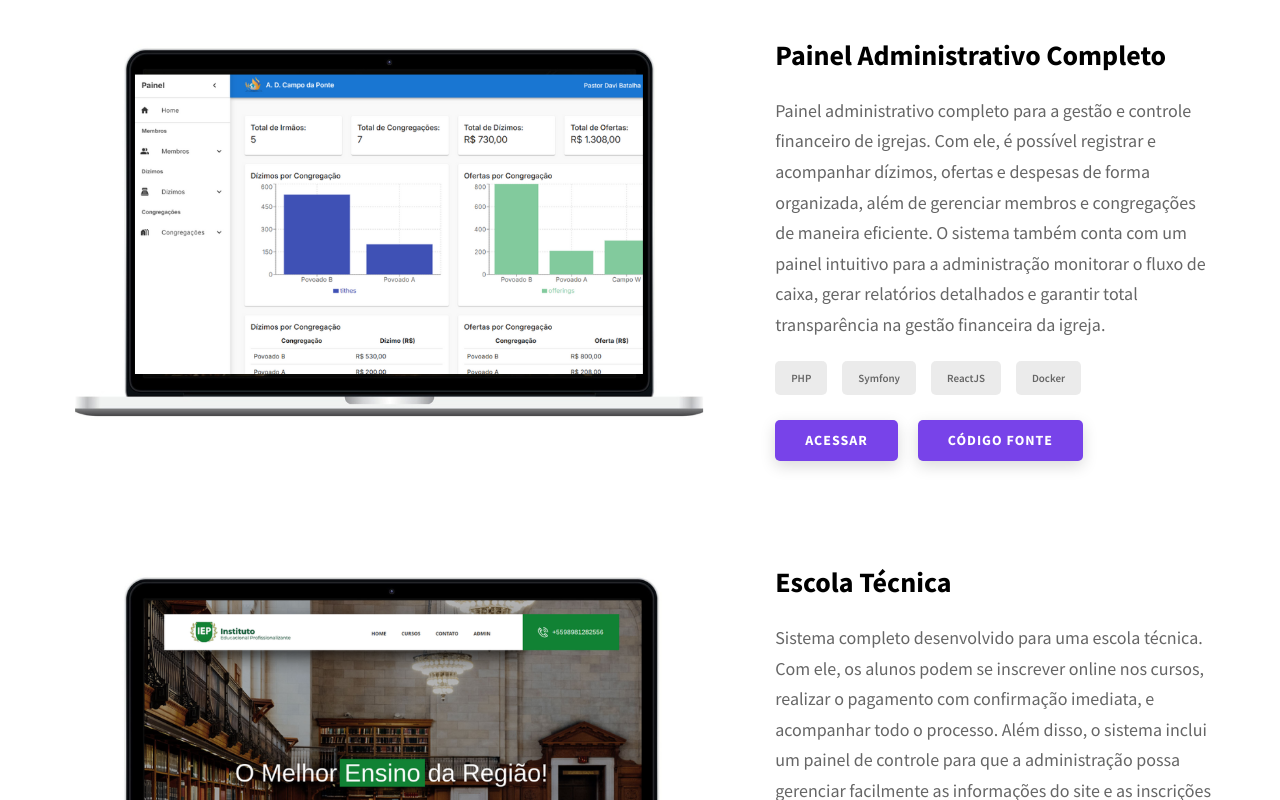
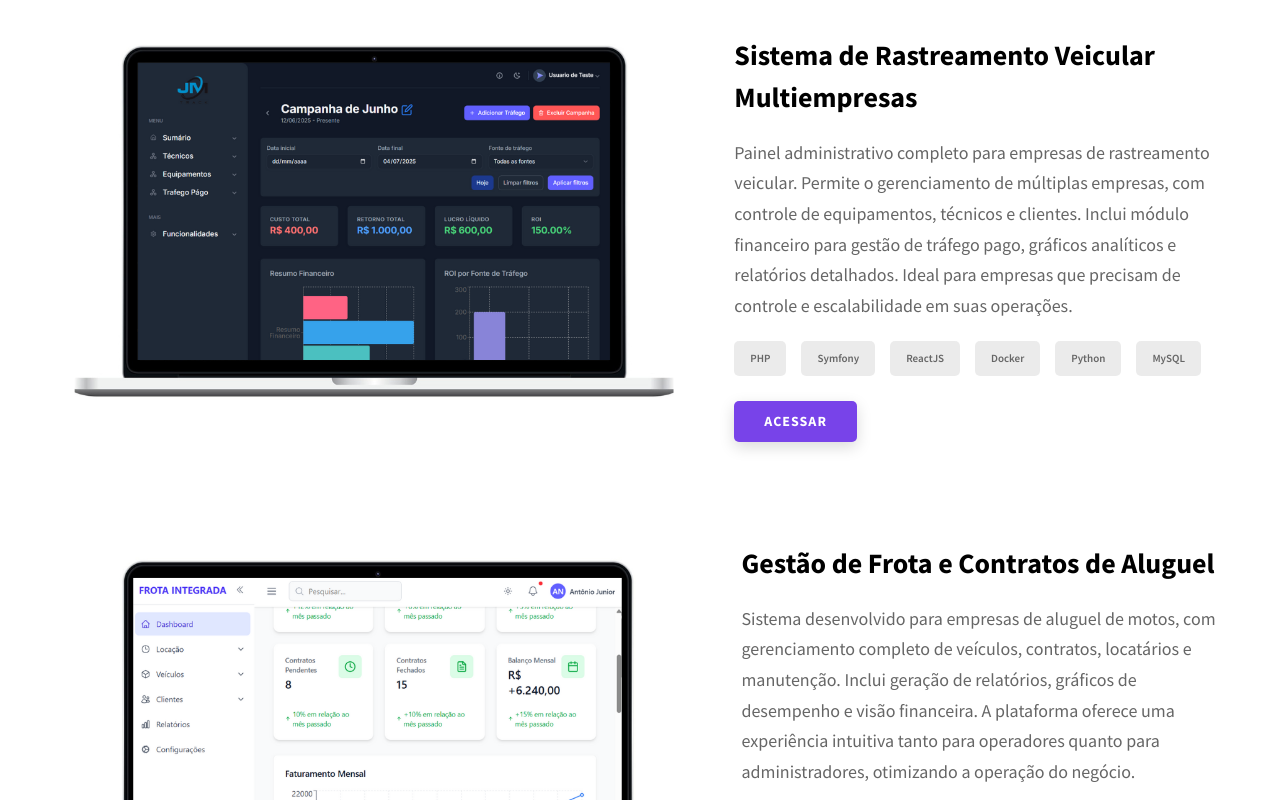
Before and after one commit to samueldmonteiro/portfolio, a React (Vite) app: page / in a window 1280 px wide. Shown: the part 1640-2440 px from the top of the page. Built offline with nearby package versions, Linux system fonts and the light colour scheme.

Commit message:
new projects

```diff
--- a/src/pages/Home/Projects/ProjectItem/index.jsx
+++ b/src/pages/Home/Projects/ProjectItem/index.jsx
@@ -1,6 +1,6 @@
-import React from 'react'
 
 const ProjectItem = ({ project }) => {
+
   return (
     <div key={project.title} className="projects__row">
       <div className="projects__row-img-cont">
@@ -32,4 +32,4 @@ const ProjectItem = ({ project }) => {
   )
 }
 
-export default ProjectItem
+export default ProjectItem;
--- a/src/pages/Home/Projects/index.jsx
+++ b/src/pages/Home/Projects/index.jsx
@@ -1,5 +1,5 @@
 import React, { useState } from 'react';
-import { Container, Grid, Button, Card, CardContent, Typography, ButtonGroup } from '@mui/material';
+import { Container, Grid, Button, Typography, ButtonGroup } from '@mui/material';
 import ProjectItem from './ProjectItem';
 
 import PImage1 from "../../../assets/images/projects/1.png";
@@ -9,12 +9,35 @@ import PImage6 from "../../../assets/images/projects/6.png";
 import PImage5 from "../../../assets/images/projects/5.png";
 import PImage7b from "../../../assets/images/projects/7b.png";
 import PImage8 from "../../../assets/images/projects/8.png";
+import PImage9 from "../../../assets/images/projects/9.png";
+import PImage10 from "../../../assets/images/projects/10.png";
+
+
 
 const projects = [
+
+  {
+    image: PImage9,
+    title: 'Sistema de Rastreamento Veicular Multiempresas',
+    text: 'Painel administrativo completo para empresas de rastreamento veicular. Permite o gerenciamento de múltiplas empresas, com controle de equipamentos, técnicos e clientes. Inclui módulo financeiro para gestão de tráfego pago, gráficos analíticos e relatórios detalhados. Ideal para empresas que precisam de controle e escalabilidade em suas operações.',
+    tags: ['PHP', 'Symfony', 'ReactJS', 'Docker', 'Python', 'MySQL'],
+    accessLink: 'https://jmtrack.com', // substitua pelo real
+    category: 'Full-stack',
+  },
+
+  {
+    image: PImage10,
+    title: 'Gestão de Frota e Contratos de Aluguel',
+    text: 'Sistema desenvolvido para empresas de aluguel de motos, com gerenciamento completo de veículos, contratos, locatários e manutenção. Inclui geração de relatórios, gráficos de desempenho e visão financeira. A plataforma oferece uma experiência intuitiva tanto para operadores quanto para administradores, otimizando a operação do negócio.',
+    tags: ['PHP', 'Laravel', 'ReactJS', 'Python', 'Docker', 'MySQL'],
+    accessLink: 'https://frotaintegrada.com.br', // substitua pelo real
+    category: 'Full-stack',
+  },
+
   {
     image: PImage6,
     title: 'Painel Administrativo Completo',
-    text: 'Painel administrativo completo para a gestão e controle financeiro de igrejas. Com ele, é possível registrar e acompanhar dízimos, ofertas e despesas de forma organizada, além de gerenciar membros e congregações de maneira eficiente. O sistema também conta com um painel intuitivo para a administração monitorar o fluxo de caixa, gerar relatórios detalhados e garantir total transparência na gestão financeira da igreja.',
+    text: 'Painel administrativo completo para a gestão e controle financeiro de igrejas. Com ele, é possível registrar e acompanhar dízimos, ofertas de forma organizada, além de gerenciar membros e congregações de maneira eficiente. O sistema também conta com um painel intuitivo para a administração monitorar o fluxo de caixa, gerar relatórios detalhados e garantir total transparência na gestão financeira da igreja.',
     tags: ['PHP', 'Symfony', 'ReactJS', 'Docker'],
     accessLink: 'https://adcampodaponte.site/',
     codeLink: 'https://github.com/samueldmonteiro/sistema-gestao-igreja',
```
Also changed, not shown: src/assets/images/projects/10.png (added), src/assets/images/projects/9.png (added).
